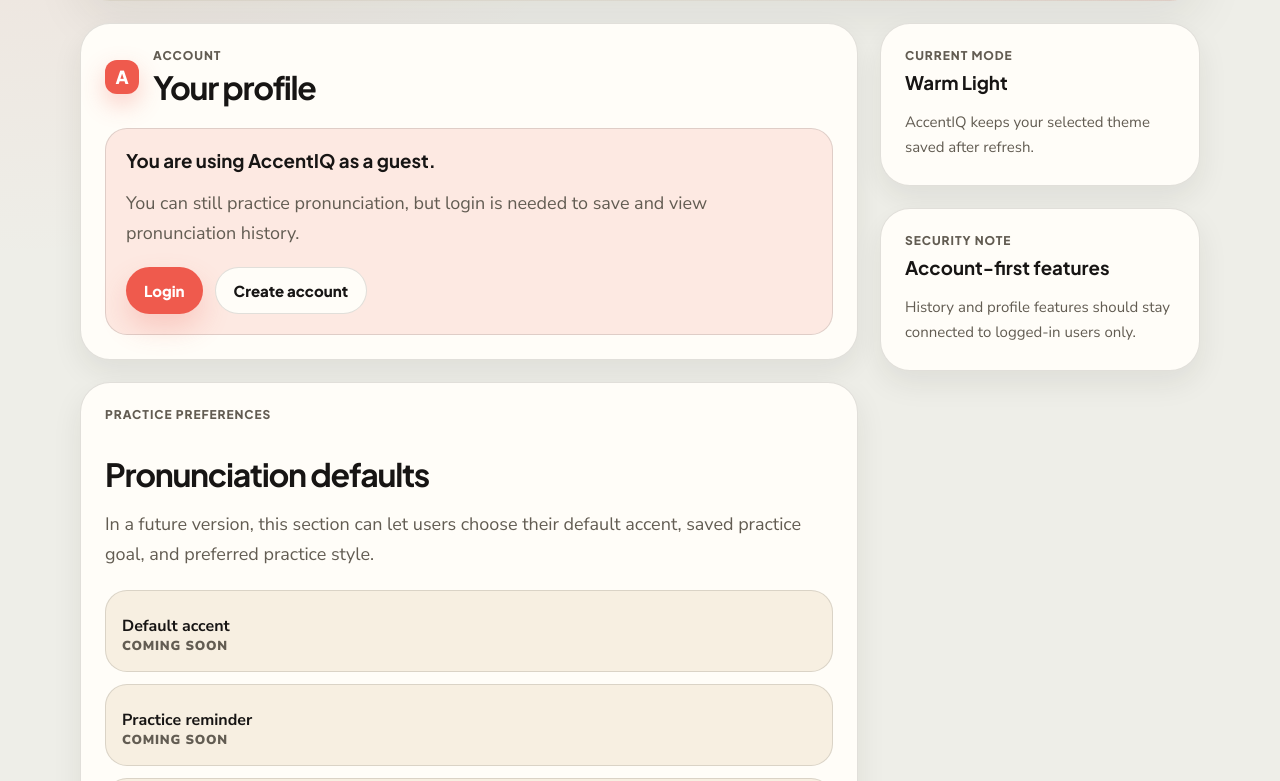
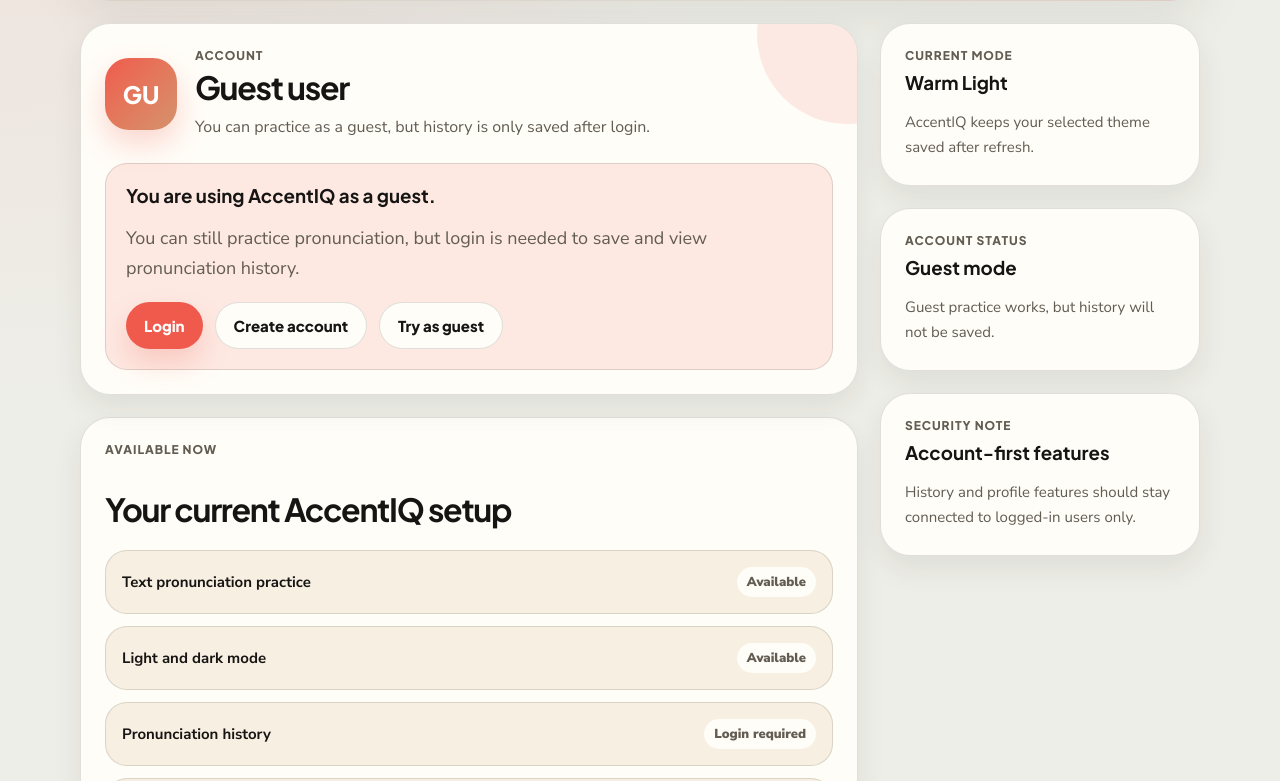
Before and after one commit to sopnendudutta/accent-iq, a React (Vite) app in the folder client/: page /settings in a window 1280 px wide. Shown: the part 439-1220 px from the top of the page. Built offline with nearby package versions, Linux system fonts and the light colour scheme; no server answers.

Commit message:
Better Settings UI/UX

```diff
--- a/client/src/App.tsx
+++ b/client/src/App.tsx
@@ -112,6 +112,7 @@
                   isAuthLoading={isAuthLoading}
                   theme={theme}
                   onThemeToggle={handleThemeToggle}
+                  onLogout={handleLogout}
                 />
               }
             />
--- a/client/src/index.css
+++ b/client/src/index.css
@@ -1671,6 +1671,117 @@
   font-size: 15px;
 }
 
+
+/* Settings account polish */
+
+.profile-overview-card {
+  position: relative;
+  overflow: hidden;
+}
+
+.profile-overview-card::before {
+  content: "";
+  position: absolute;
+  top: -80px;
+  right: -80px;
+  width: 180px;
+  height: 180px;
+  border-radius: 999px;
+  background: var(--color-coral-soft);
+}
+
+.profile-overview-header {
+  position: relative;
+  display: flex;
+  align-items: center;
+  gap: 18px;
+}
+
+.profile-avatar {
+  width: 72px;
+  height: 72px;
+  flex: 0 0 auto;
+
+  display: flex;
+  align-items: center;
+  justify-content: center;
+
+  border-radius: 24px;
+  background:
+    linear-gradient(135deg,
+      var(--color-coral),
+      color-mix(in srgb, var(--color-sand) 70%, var(--color-coral) 30%));
+  color: #ffffff;
+
+  font-size: 24px;
+  font-weight: 900;
+  font-family: var(--font-heading);
+  box-shadow: 0 14px 30px rgba(239, 90, 77, 0.24);
+}
+
+.profile-overview-header h2 {
+  margin: 6px 0 0;
+}
+
+.profile-overview-header p {
+  margin-top: 8px;
+  font-size: 16px;
+}
+
+.account-action-row {
+  margin-top: 22px;
+
+  display: flex;
+  flex-wrap: wrap;
+  gap: 12px;
+}
+
+.danger-soft-button {
+  color: var(--color-error-text);
+  border-color: var(--color-error-border);
+  background: var(--color-error-bg);
+}
+
+.danger-soft-button:hover {
+  color: var(--color-error-text);
+  border-color: var(--color-error-border);
+  background: var(--color-error-bg);
+}
+
+.current-feature-list {
+  margin-top: 22px;
+  display: grid;
+  gap: 12px;
+}
+
+.current-feature-list div {
+  padding: 16px;
+  border: 1px solid var(--color-border);
+  border-radius: var(--radius-lg);
+  background: var(--color-surface-soft);
+
+  display: flex;
+  align-items: center;
+  justify-content: space-between;
+  gap: 14px;
+}
+
+.current-feature-list strong {
+  color: var(--color-heading);
+  font-size: 15px;
+}
+
+.current-feature-list span {
+  padding: 6px 10px;
+  border-radius: 999px;
+  background: var(--color-surface);
+  color: var(--color-muted);
+
+  font-size: 13px;
+  font-weight: 900;
+  white-space: nowrap;
+}
+
 /* Final UI safety cleanup */
 
 body {
@@ -2081,6 +2192,31 @@
   .settings-actions {
     display: grid;
   }
+
+  .profile-overview-header {
+    align-items: flex-start;
+    flex-direction: column;
+  }
+
+  .profile-avatar {
+    width: 64px;
+    height: 64px;
+    border-radius: 20px;
+  }
+
+  .account-action-row {
+    display: grid;
+  }
+
+  .account-action-row .primary-cta,
+  .account-action-row .secondary-button {
+    width: 100%;
+  }
+
+  .current-feature-list div {
+    align-items: flex-start;
+    flex-direction: column;
+  }
 }
 
 /* Very small phones */
--- a/client/src/pages/Settings.tsx
+++ b/client/src/pages/Settings.tsx
@@ -1,4 +1,4 @@
-import { Link } from "react-router";
+import { Link, useNavigate } from "react-router";
 import type { AuthUser } from "../types/auth";
 
 type ThemeMode = "light" | "dark";
@@ -8,16 +8,48 @@
     isAuthLoading: boolean;
     theme: ThemeMode;
     onThemeToggle: () => void;
+    onLogout: () => void | Promise<void>;
 };
+
+function getProfileLabel(user: AuthUser | null) {
+    if (!user) {
+        return "Guest";
+    }
+
+    return user.name || user.email;
+}
+
+function getInitials(user: AuthUser | null) {
+    const label = getProfileLabel(user);
+
+    if (!label) {
+        return "A";
+    }
+
+    const parts = label.trim().split(" ");
+
+    if (parts.length >= 2) {
+        return `${parts[0][0]}${parts[1][0]}`.toUpperCase();
+    }
+
+    return label.slice(0, 2).toUpperCase();
+}
 
 function Settings({
     user,
     isAuthLoading,
     theme,
     onThemeToggle,
+    onLogout,
 }: SettingsProps) {
-    const provider =
-        user && "provider" in user ? String(user.provider) : "EMAIL";
+    const navigate = useNavigate();
+
+    const provider = user && "provider" in user ? String(user.provider) : "EMAIL";
+
+    async function handleSettingsLogout() {
+        await onLogout();
+        navigate("/", { replace: true });
+    }
 
     return (
         <section className="page settings-page">
@@ -35,6 +67,7 @@
                 <div className="settings-theme-card">
                     <span className="result-label">Theme</span>
                     <h2>{theme === "light" ? "Light mode" : "Dark mode"}</h2>
+
                     <p>
                         Choose the display mode that feels most comfortable while
                         practicing.
@@ -52,19 +85,33 @@
 
             <div className="settings-layout">
                 <div className="settings-main-column">
-                    <div className="settings-card">
-                        <div className="settings-card-header">
-                            <span className="logo-mark">A</span>
+                    <div className="settings-card profile-overview-card">
+                        <div className="profile-overview-header">
+                            <div className="profile-avatar">{getInitials(user)}</div>
 
                             <div>
                                 <span className="result-label">Account</span>
-                                <h2>Your profile</h2>
+
+                                <h2>
+                                    {isAuthLoading
+                                        ? "Checking account..."
+                                        : user
+                                            ? getProfileLabel(user)
+                                            : "Guest user"}
+                                </h2>
+
+                                <p>
+                                    {user
+                                        ? "Your account is connected and ready for saved practice history."
+                                        : "You can practice as a guest, but history is only saved after login."}
+                                </p>
                             </div>
                         </div>
 
                         {isAuthLoading ? (
                             <p className="loading-message">Checking account status...</p>
                         ) : user ? (
+                            <>
                                 <div className="profile-info-grid">
                                     <div>
                                         <span>Name</span>
@@ -86,6 +133,21 @@
                                         <strong>Logged in</strong>
                                     </div>
                                 </div>
+
+                                <div className="account-action-row">
+                                    <Link className="primary-cta" to="/pronunciation">
+                                        Continue Practice
+                                    </Link>
+
+                                    <button
+                                        type="button"
+                                        className="secondary-button danger-soft-button"
+                                        onClick={handleSettingsLogout}
+                                    >
+                                        Logout
+                                    </button>
+                                </div>
+                            </>
                         ) : (
                             <div className="guest-settings-box">
                                 <h3>You are using AccentIQ as a guest.</h3>
@@ -103,9 +165,40 @@
                                     <Link className="secondary-cta" to="/register">
                                         Create account
                                     </Link>
+
+                                    <Link className="secondary-cta" to="/pronunciation">
+                                        Try as guest
+                                    </Link>
                                 </div>
                             </div>
                         )}
+                    </div>
+
+                    <div className="settings-card">
+                        <span className="result-label">Available now</span>
+                        <h2>Your current AccentIQ setup</h2>
+
+                        <div className="current-feature-list">
+                            <div>
+                                <strong>Text pronunciation practice</strong>
+                                <span>Available</span>
+                            </div>
+
+                            <div>
+                                <strong>Light and dark mode</strong>
+                                <span>Available</span>
+                            </div>
+
+                            <div>
+                                <strong>Pronunciation history</strong>
+                                <span>{user ? "Available for your account" : "Login required"}</span>
+                            </div>
+
+                            <div>
+                                <strong>Voice pronunciation upload</strong>
+                                <span>Coming soon</span>
+                            </div>
+                        </div>
                     </div>
 
                     <div className="settings-card">
@@ -140,8 +233,16 @@
                     <div className="settings-card compact-settings-card">
                         <span className="result-label">Current mode</span>
                         <h3>{theme === "light" ? "Warm Light" : "Calm Dark"}</h3>
+                        <p>AccentIQ keeps your selected theme saved after refresh.</p>
+                    </div>
+
+                    <div className="settings-card compact-settings-card">
+                        <span className="result-label">Account status</span>
+                        <h3>{user ? "Signed in" : "Guest mode"}</h3>
                         <p>
-                            AccentIQ keeps your selected theme saved after refresh.
+                            {user
+                                ? "Your pronunciation history can be saved to your account."
+                                : "Guest practice works, but history will not be saved."}
                         </p>
                     </div>
 
```
Lines whose indentation alone changed are shown as unchanged.
